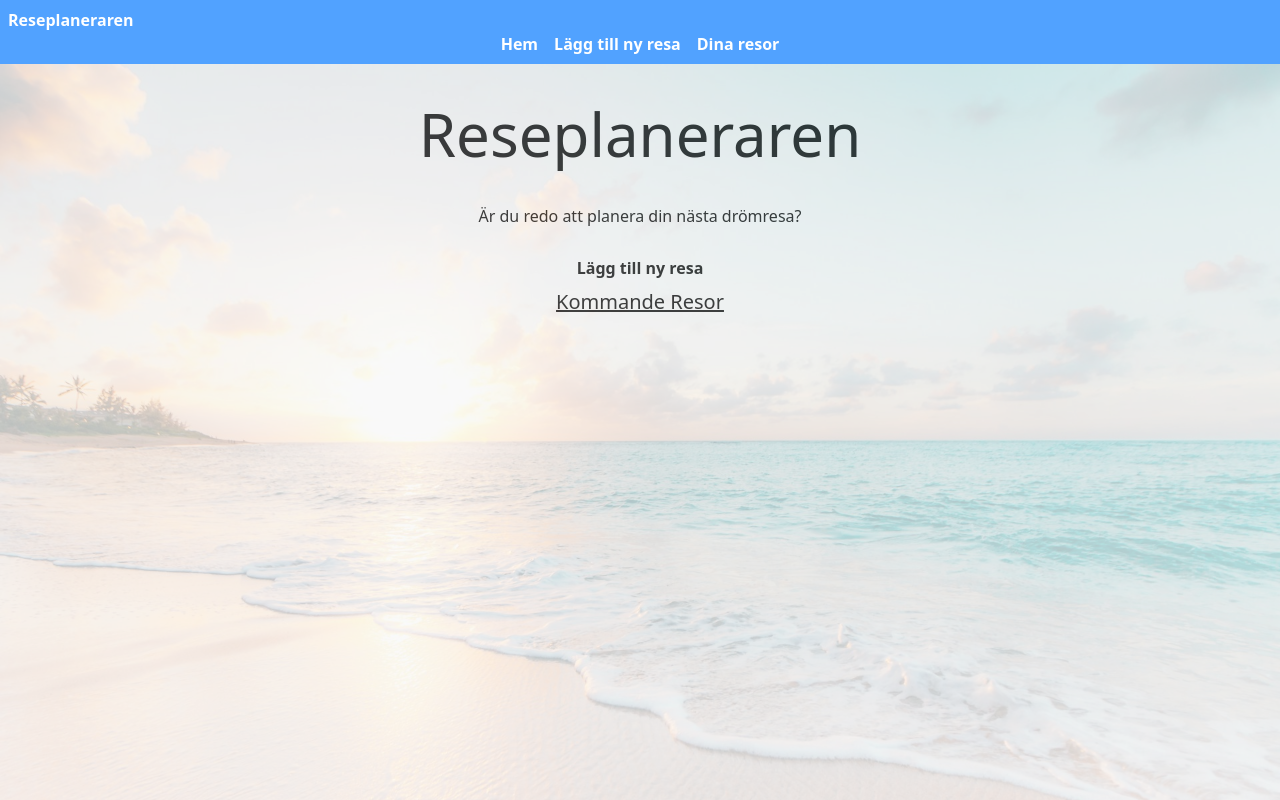
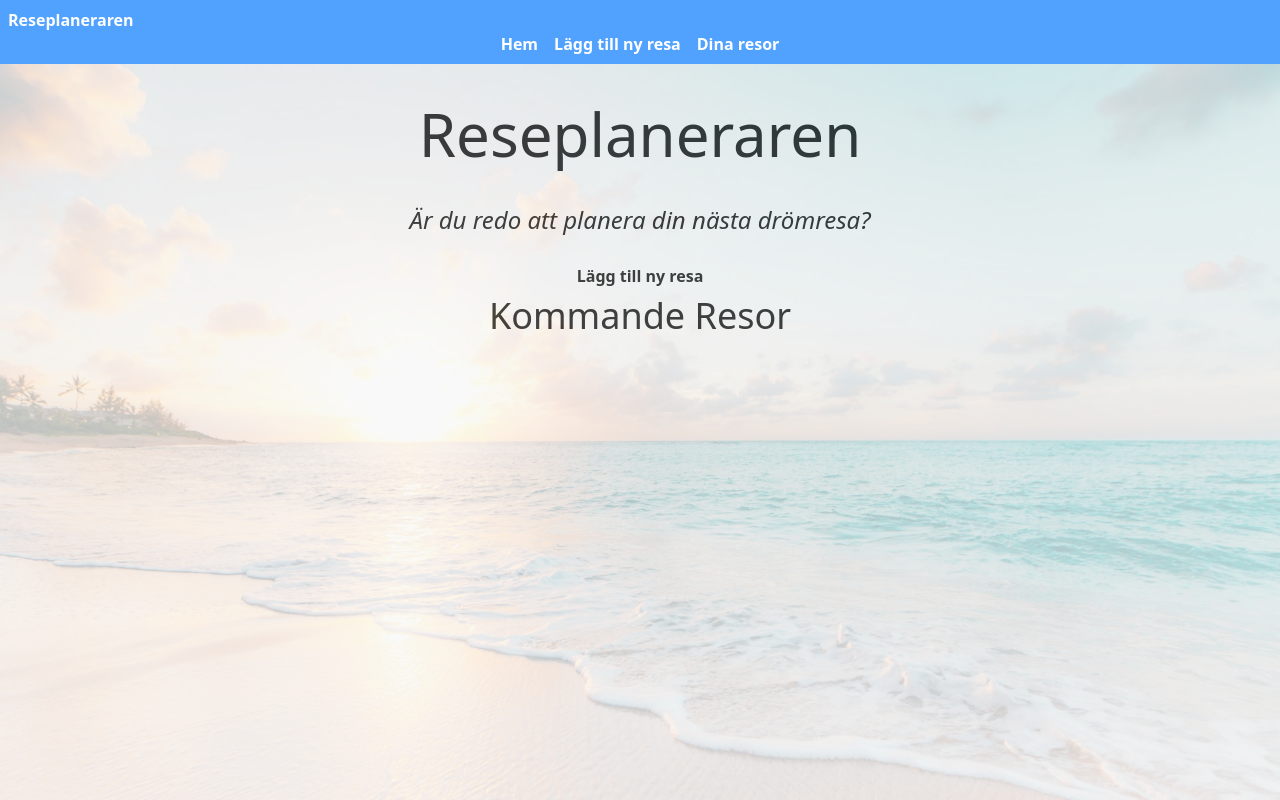
Before and after one commit to TheUnseenBug/Travel-planner-group, a React (Vite) app: page / in a window 1280 px wide. Shown: the top 800 px of the page. Built offline with nearby package versions, Linux system fonts and the light colour scheme.

Commit message:
fixed merge

```diff
--- a/src/pages/Home.tsx
+++ b/src/pages/Home.tsx
@@ -13,12 +13,12 @@ function Home() {
       <RotatingBackground>
         <main className="m-5 h-screen flex justify-start items-center flex-col">
           <h1 className="text-6xl m-5">Reseplaneraren</h1>
-          <h2 className="m-5">Är du redo att planera din nästa drömresa?</h2>
+          <h2 className="m-5 text-2xl italic">Är du redo att planera din nästa drömresa?</h2>
           <Link className="p-2 hover:text-white font-bold" to="/AddTrip">
             Lägg till ny resa
           </Link>
           <div>
-            <h3 className="text-xl underline">Kommande Resor</h3>
+            <h3 className="text-4xl ">Kommande Resor</h3>
             <section className="displayNextTrips">
               <TripList trips={trips} />
             </section>
```
Also changed, not shown: 2 other files (tests, documents, lock files or other folders).
